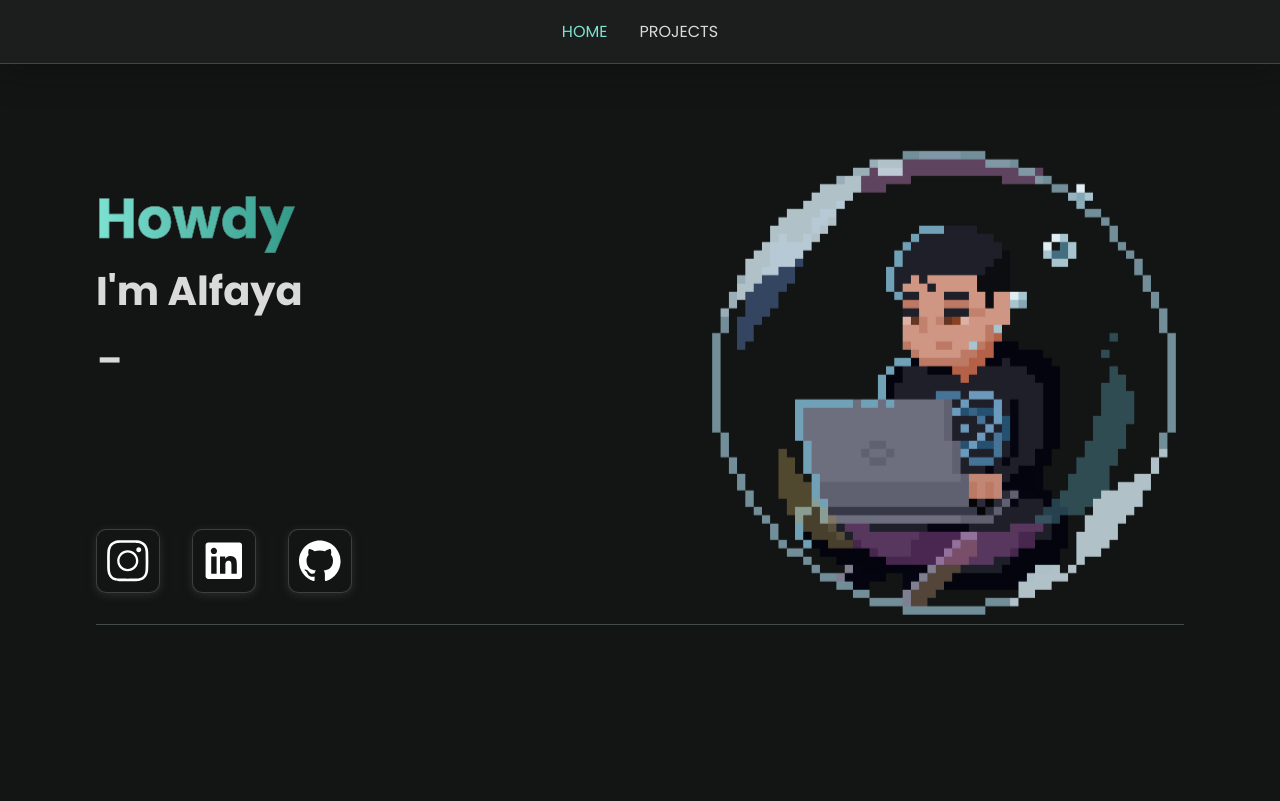
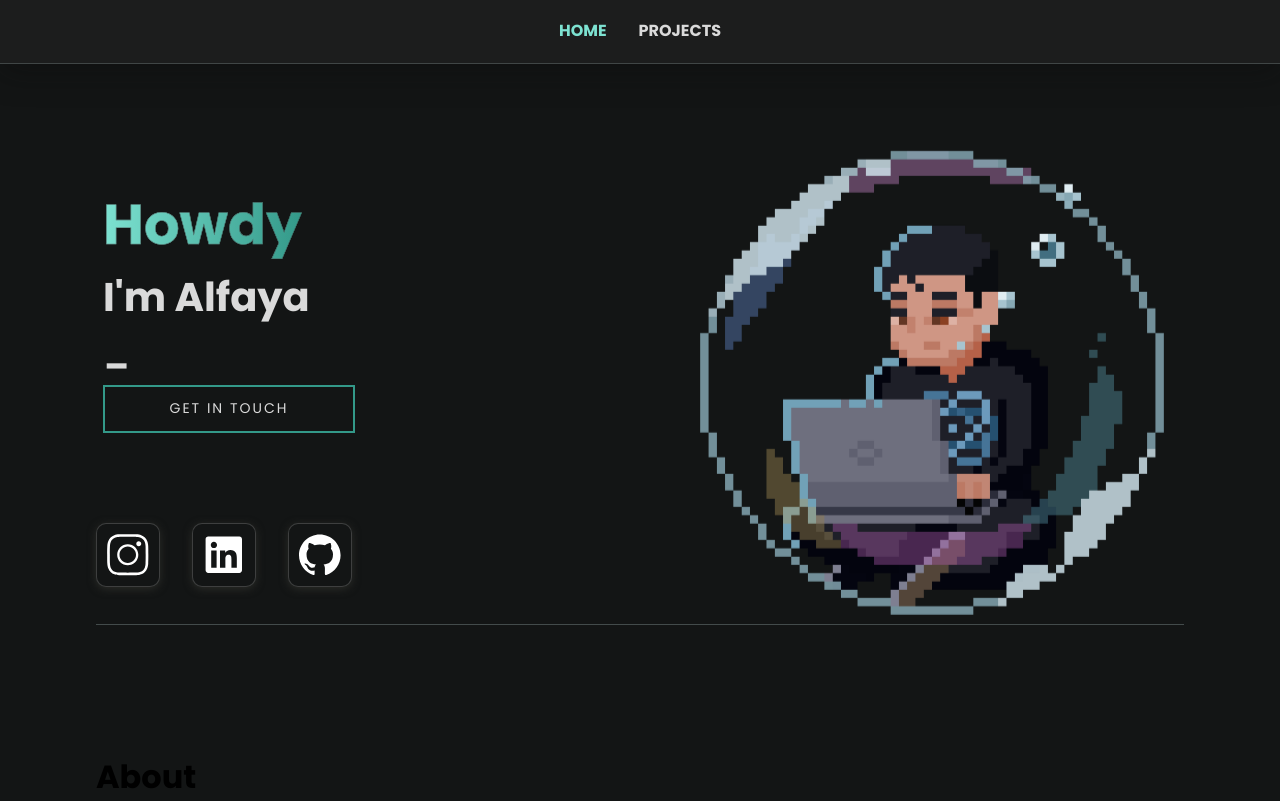
Before and after one commit to FelipeAlfaya/portfolio, a Next.js app: page / in a window 1280 px wide. Built offline with nearby package versions, Linux system fonts and the light colour scheme.

Commit message:
get in touch button added + responsive changes

```diff
--- /dev/null
+++ b/src/components/About/index.tsx
@@ -0,0 +1,9 @@
+import * as C from './styles'
+
+export function About() {
+  return (
+    <C.Container>
+      <h1>About</h1>
+    </C.Container>
+  )
+}
--- /dev/null
+++ b/src/components/About/styles.ts
@@ -0,0 +1,5 @@
+import styled from 'styled-components';
+
+export const Container = styled.div`
+
+`;
--- a/src/components/Button/index.tsx
+++ b/src/components/Button/index.tsx
@@ -1,17 +1,16 @@
-import { Container } from './styles'
+import * as C from './styles'
 
 type ButtonProps = {
   children: React.ReactNode
-  title: string
+  link?: string
   color?: string
 }
 
 const Button = (props: ButtonProps) => {
   return (
-    <Container>
-      <button>{props.title}</button>
-      {props.children}
-    </Container>
+    <C.Container color={props.color}>
+      <>{props.children}</>
+    </C.Container>
   )
 }
 
--- a/src/components/Button/styles.ts
+++ b/src/components/Button/styles.ts
@@ -1,5 +1,59 @@
-import styled from 'styled-components';
+import styled from 'styled-components'
 
 export const Container = styled.div`
+  display: flex;
+  align-items: center;
+  justify-content: center;
+  position: relative;
+  height: 3rem;
+  width: 50%;
+  margin: 10px 7px;
+  padding: 5px 5px;
+  border: 2px solid ${({ theme }) => theme.primary};
+  color: ${({ theme }) => theme.text};
+  text-transform: uppercase;
+  cursor: pointer;
+  letter-spacing: 2px;
+  outline: 0;
+  z-index: 1;
+  background: none;
+  overflow: hidden;
+  transition: 0.3s ease-in;
+  user-select: none;
+  text-decoration: none;
 
-`;
+  &:hover {
+    color: ${({ theme }) => theme.white}};
+  }
+
+  &:before {
+    content: '';
+    position: absolute;
+    background: ${({ theme }) => theme.primary};
+    bottom: 0;
+    left: 0;
+    right: 0;
+    top: 100%;
+    z-index: -1;
+    -webkit-transition: top 0.2s ease-in;
+  }
+
+  &:hover:before {
+    top: 0;
+  }
+
+  &:active {
+    opacity: 0.7;
+  }
+
+  a {
+    color: ${({ theme }) => theme.text};
+    font-size: 14px;
+  }
+
+  @media (max-width: 768px) {
+    a {
+      font-size: 12px;
+    }
+  }
+`
--- a/src/components/Header/styles.ts
+++ b/src/components/Header/styles.ts
@@ -1,5 +1,5 @@
 import styled from 'styled-components'
-import { lighten, modularScale } from 'polished'
+import { lighten } from 'polished'
 
 interface NavLinkProps {
   isActive: boolean
@@ -28,14 +28,14 @@ export const NavLinkContainer = styled.li<NavLinkProps>`
     text-transform: uppercase;
     color: ${(props) =>
       props.isActive ? props.theme.secondary : props.theme.text};
-    text-weight: 700;
+    font-weight: 700;
     transition: 0.3s;
   }
 
   &:after {
     display: block;
     content: '';
-    border-bottom: solid 1.5px ${({ theme }) => theme.secondary};
+    border-bottom: solid 2.8px ${({ theme }) => theme.secondary};
     transform: scaleX(0);
     transition: transform 300ms ease-in-out;
   }
--- a/src/components/HomeHero/index.tsx
+++ b/src/components/HomeHero/index.tsx
@@ -11,6 +11,7 @@ import { FaLinkedin } from 'react-icons/fa'
 //styles
 import * as C from './styles'
 import Link from 'next/link'
+import Button from '../Button'
 
 export function HomeHero() {
   return (
@@ -18,9 +19,6 @@ export function HomeHero() {
       <div>
         <C.TextContainer>
           <h1>Howdy</h1>
-          {/* <C.Howdy>
-            <h2>Howdy</h2>
-          </C.Howdy> */}
           <h2>I'm Alfaya</h2>
           <h3>
             <Typewriter
@@ -33,6 +31,11 @@ export function HomeHero() {
               }}
             />
           </h3>
+          <Button color='#fff'>
+            <Link legacyBehavior href={'/'}>
+              <a>Get in Touch</a>
+            </Link>
+          </Button>
           <C.SocialContainer>
             <C.Social>
               <a href='https://www.instagram.com/alfaaya/' target='_blank'>
--- a/src/components/HomeHero/styles.ts
+++ b/src/components/HomeHero/styles.ts
@@ -6,7 +6,7 @@ export const Container = styled.div`
   display: flex;
   align-items: center;
   justify-content: center;
-  gap: 15rem;
+  gap: 5rem;
   margin-top: 5rem;
   border-bottom: 1px solid ${({ theme }) => lighten(0.2, theme.background)};
 
@@ -75,6 +75,7 @@ export const TextContainer = styled.section`
   justify-content: center;
 
   > h1 {
+    margin-left: 7px;
     font-size: 3.5rem;
     background: ${({ theme }) => theme.gradient};
     -webkit-background-clip: text;
@@ -84,27 +85,48 @@ export const TextContainer = styled.section`
   }
 
   > h2 {
+    margin-left: 7px;
     font-size: 2.5rem;
     color: ${({ theme }) => theme.text};
   }
 
   > h3 {
+    margin-left: 7px;
     font-size: 2rem;
     color: ${({ theme }) => theme.text};
   }
 
   @media (max-width: 1000px) {
+    margin-left: 7px;
     > h1 {
+      margin-left: 7px;
       font-size: 3rem;
     }
 
     > h2 {
+      margin-left: 7px;
       font-size: 2rem;
     }
 
     > h3 {
+      margin-left: 7px;
       width: 200px;
       font-size: 1.2rem;
+    }
+  }
+
+  @media (max-width: 768px) {
+    > h1 {
+      font-size: 2.5rem;
+    }
+
+    > h2 {
+      font-size: 1.8rem;
+    }
+
+    > h3 {
+      width: 200px;
+      font-size: 1rem;
     }
   }
 `
@@ -123,6 +145,12 @@ export const Social = styled.button`
   font-size: 2.6rem;
   padding: 6px;
 
+  @media (max-width: 768px) {
+    width: 3rem;
+    height: 3rem;
+    font-size: 1.8rem;
+  }
+
   &:hover {
     opcaity: 0.7;
     scale: 1.1;
@@ -139,6 +167,14 @@ export const SocialContainer = styled.div`
   display: flex;
   align-items: center;
   justify-content: center;
+
+  @media (max-width: 1450px) {
+    padding-top: 5rem;
+  }
+
+  @media (max-width: 768px) {
+    padding-top: 2rem;
+  }
 `
 
 export const Howdy = styled.div`
--- a/src/pages/index.tsx
+++ b/src/pages/index.tsx
@@ -4,6 +4,7 @@ import * as H from '../styles/homestyles'
 //Components
 import Header from '../components/Header'
 import { HomeHero } from '../components/HomeHero'
+import { About } from '../components/About'
 
 export default function Home() {
   return (
@@ -12,6 +13,7 @@ export default function Home() {
 
       <main className='container'>
         <HomeHero />
+        <About />
       </main>
     </H.HomeContainer>
   )
--- a/src/styles/theme.ts
+++ b/src/styles/theme.ts
@@ -1,4 +1,5 @@
 const theme = {
+  white: '#fff',
   background: '#131515',
   text: '#DADADA',
   textDark: '#848DA0',
```
